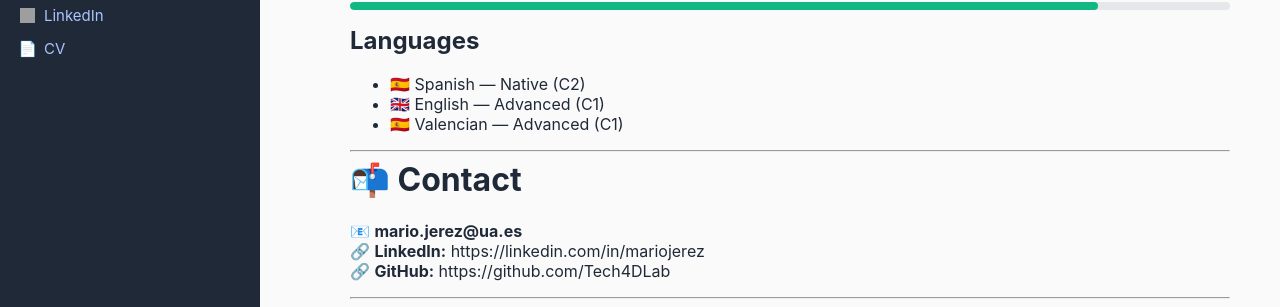
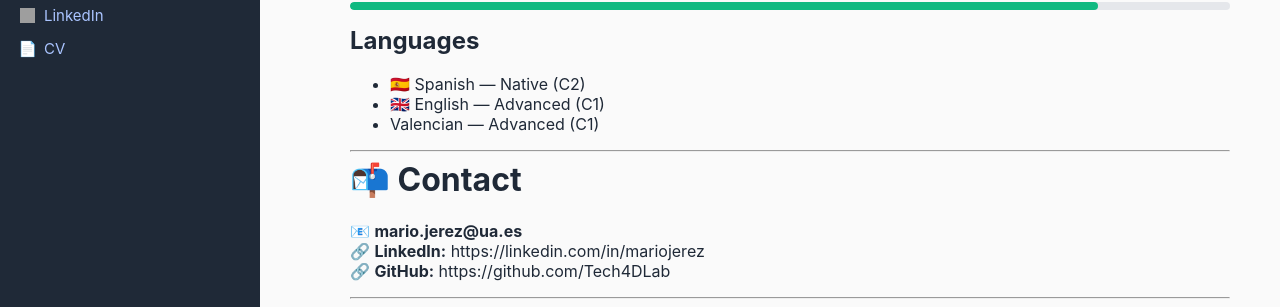
Before and after one commit to Mariojt72/Mariojt72.github.io, a Jekyll site: the page built from index.md, in a window 1280 px wide and 900 px high, scrolled down 1135 px. Shown: the part 543-850 px from the top of the window. Built offline with Jekyll 4.4.1, drawn with Linux system fonts in a browser that asks for light colours; grey boxes are pictures that could not be loaded.

Commit message:
Update index.md

```diff
--- a/index.md
+++ b/index.md
@@ -210,9 +210,12 @@
 
 ## Languages
 
-- 🇪🇸 Spanish — Native (C2)
-- 🇬🇧 English — Advanced (C1)
-- 🇪🇸 Valencian — Advanced (C1)
+<ul>
+  <li>🇪🇸 Spanish — Native (C2)</li>
+  <li>🇬🇧 English — Advanced (C1)</li>
+  <li>Valencian — Advanced (C1)</li>
+</ul>
+
 
 ---
 
```
